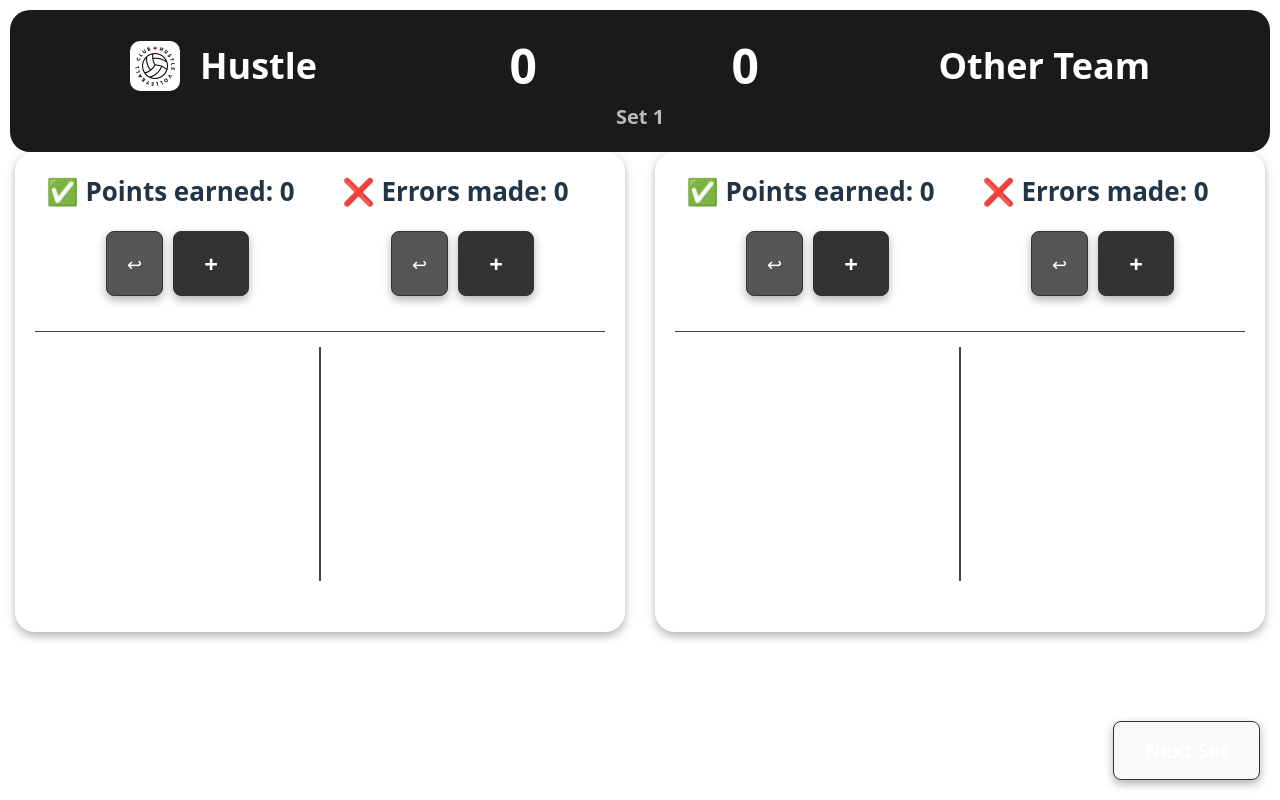
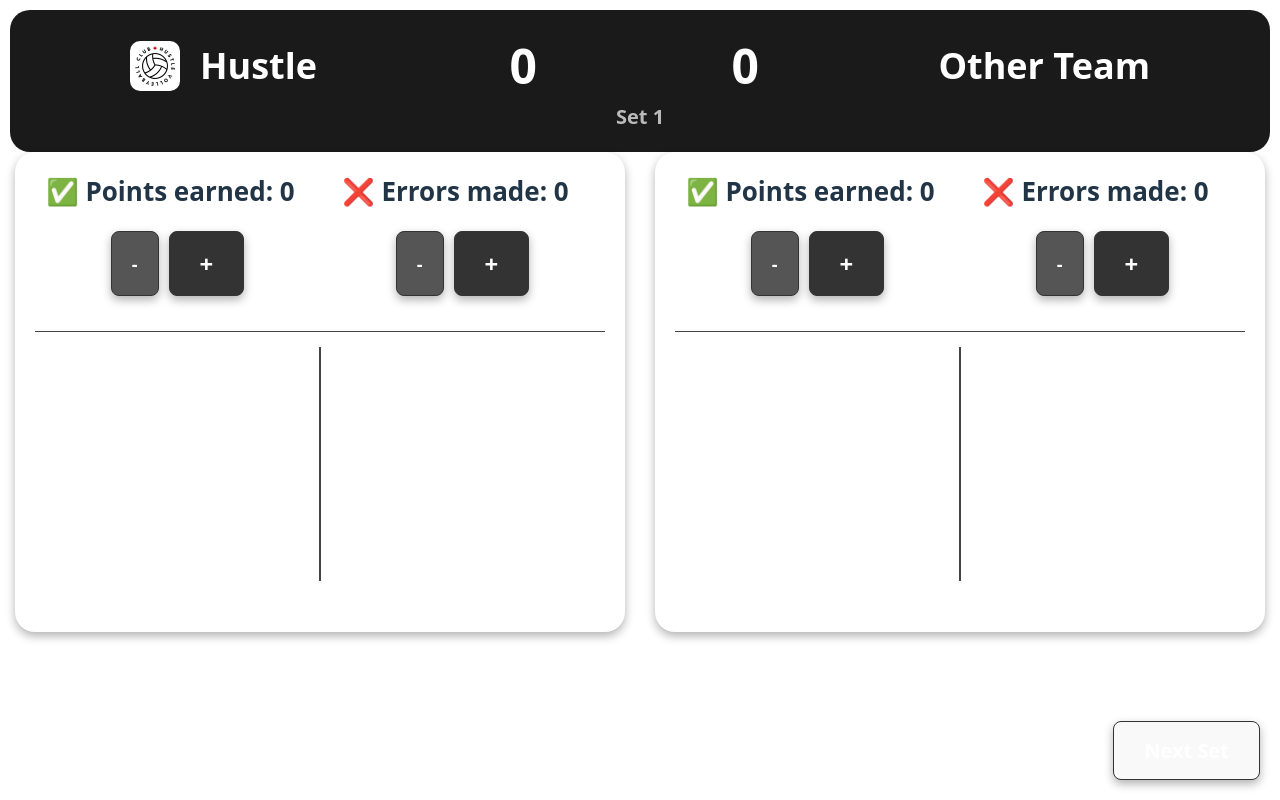
Before and after one commit to jrosario0225/volleyball-tracker, a React (Vite) app: page / in a window 1280 px wide. Built offline with nearby package versions, Linux system fonts and the light colour scheme.

Commit message:
changed undo to subtract icon

```diff
--- a/src/components/desktop/TeamSection.jsx
+++ b/src/components/desktop/TeamSection.jsx
@@ -24,11 +24,11 @@ function TeamSection({ earned, errors,
 
             <div className="stat-buttons">
                 <div className="button-group">
-                    <button onClick={onSubtractEarned} className="button-subtract">↩</button>
+                    <button onClick={onSubtractEarned} className="button-subtract">-</button>
                     <button onClick={onAddEarned} className="button-add">+</button>
                 </div>
                 <div className="button-group">
-                    <button onClick={onSubtractErrors} className="button-subtract">↩</button>
+                    <button onClick={onSubtractErrors} className="button-subtract">-</button>
                     <button onClick={onAddErrors} className="button-add">+</button>
                 </div>
             </div>
```
Also changed, not shown: src/components/shared/StatModal.jsx (line endings or trailing spaces).
